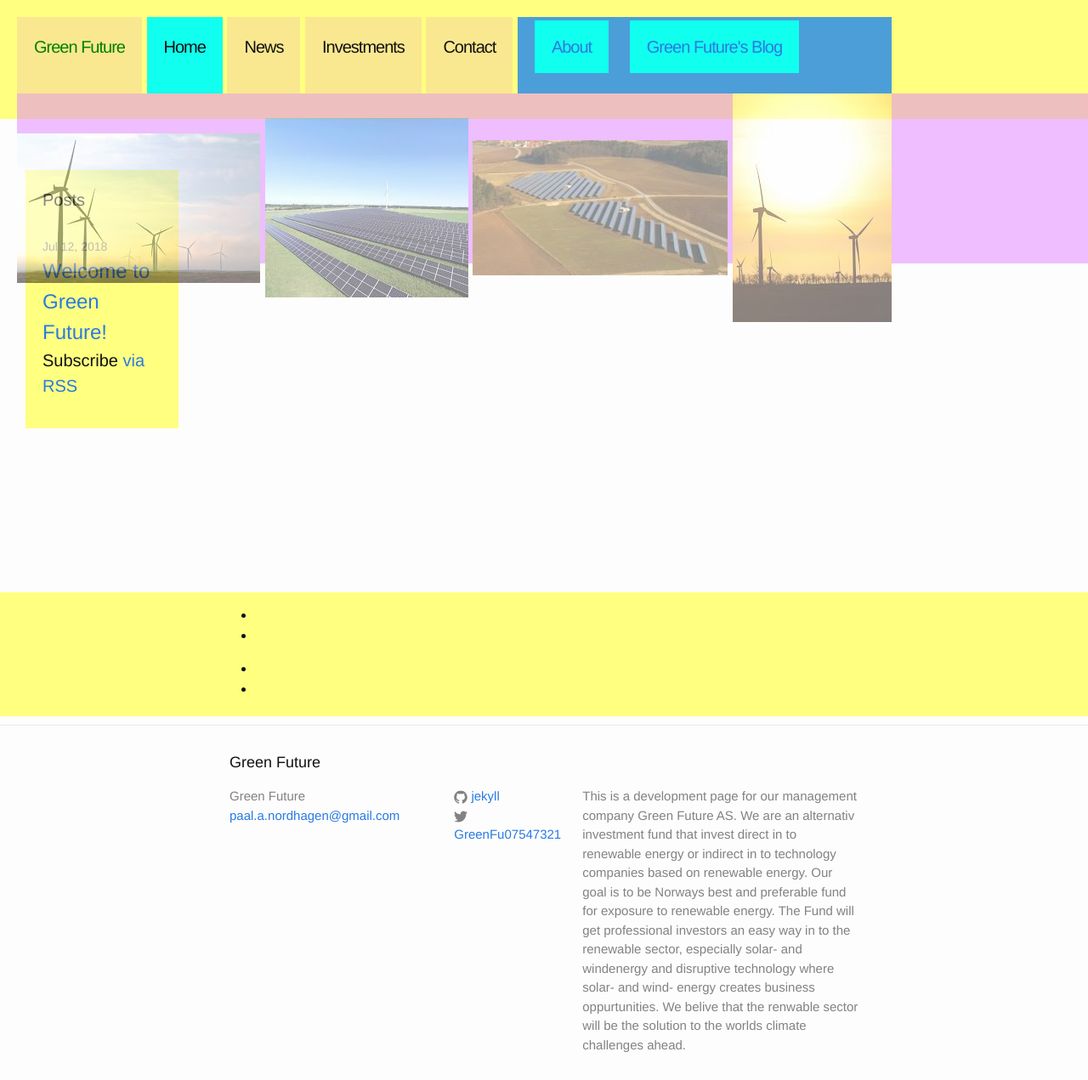
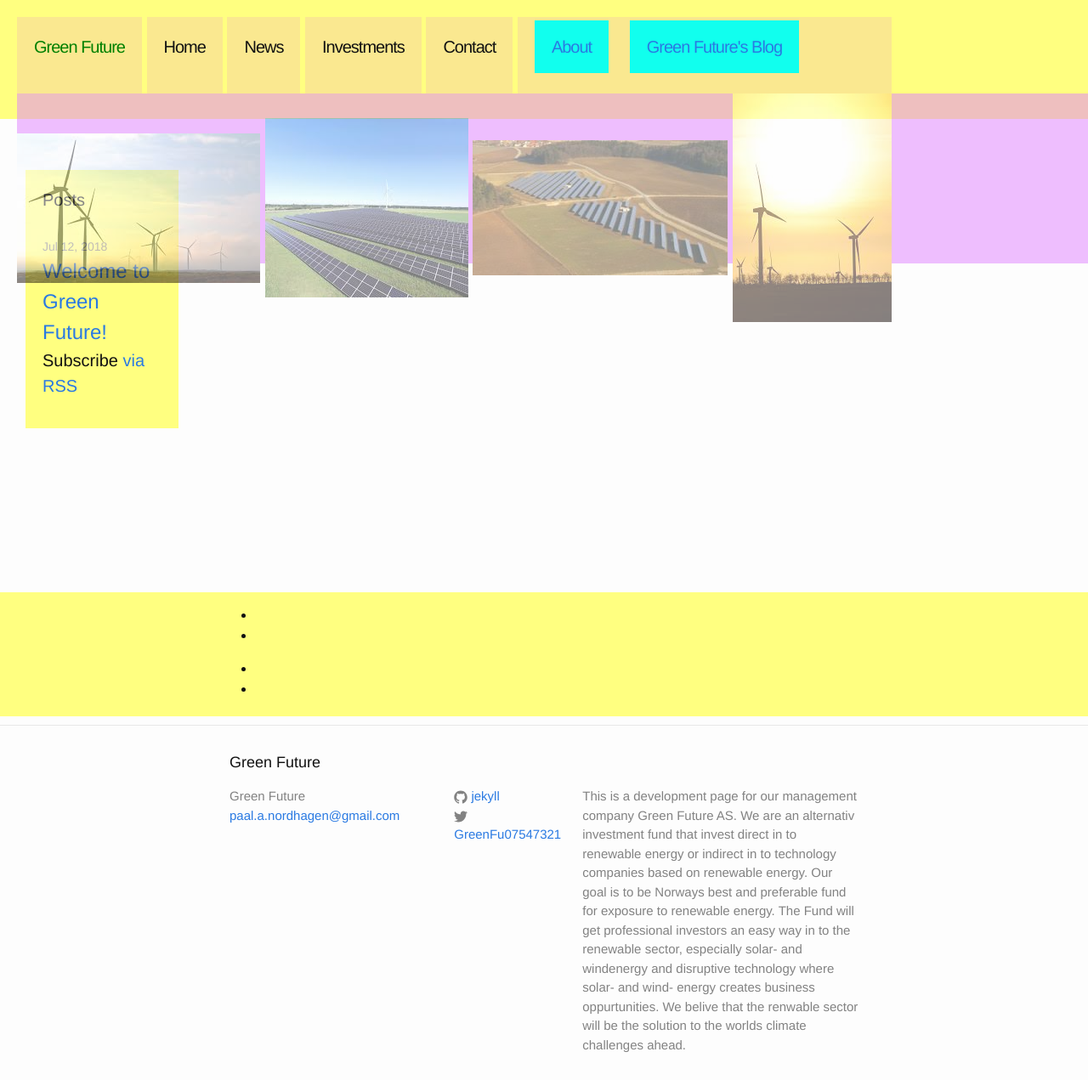
Before and after one commit to Paal-August/Paal-August.github.io, a Jekyll site: the page built from index.html, in a window 1280 px wide and 1271 px high. Shown: the whole window at 85% size. Built offline with Jekyll 4.4.1, drawn with Linux system fonts in a browser that asks for light colours.

Commit message:
Update _layout.scss

```diff
--- a/_sass/_layout.scss
+++ b/_sass/_layout.scss
@@ -66,7 +66,7 @@
     height:50px;
     letter-spacing: -1px;
     padding:20px;
-    background-color:#11ffeeff;
+    background-color:#dd72DF2A;
     display:inline-block;
 }
 
@@ -125,7 +125,7 @@
     width:400px;
     letter-spacing: -1px;
     padding:20px;
-    background-color:#4c9ed9;
+    background-color:#dd72DF2A;
     display:inline-block;
   justify-content:space-between;
 }
```
